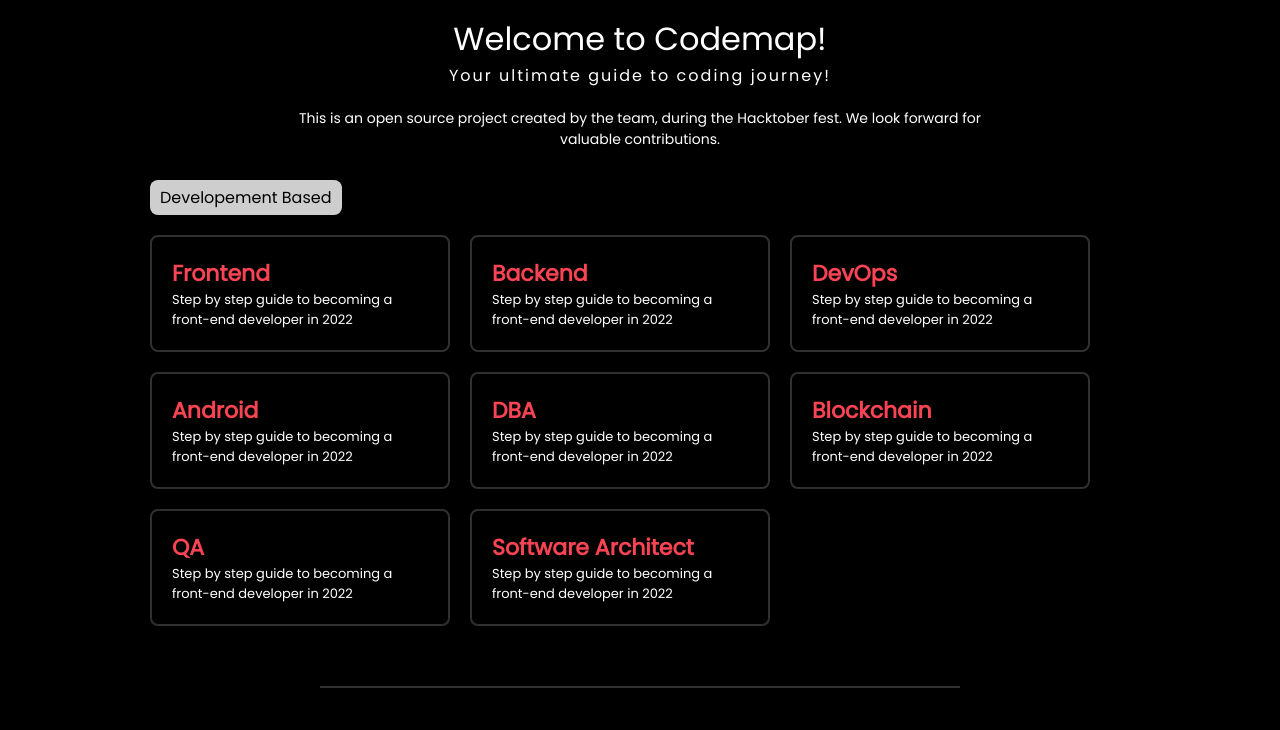
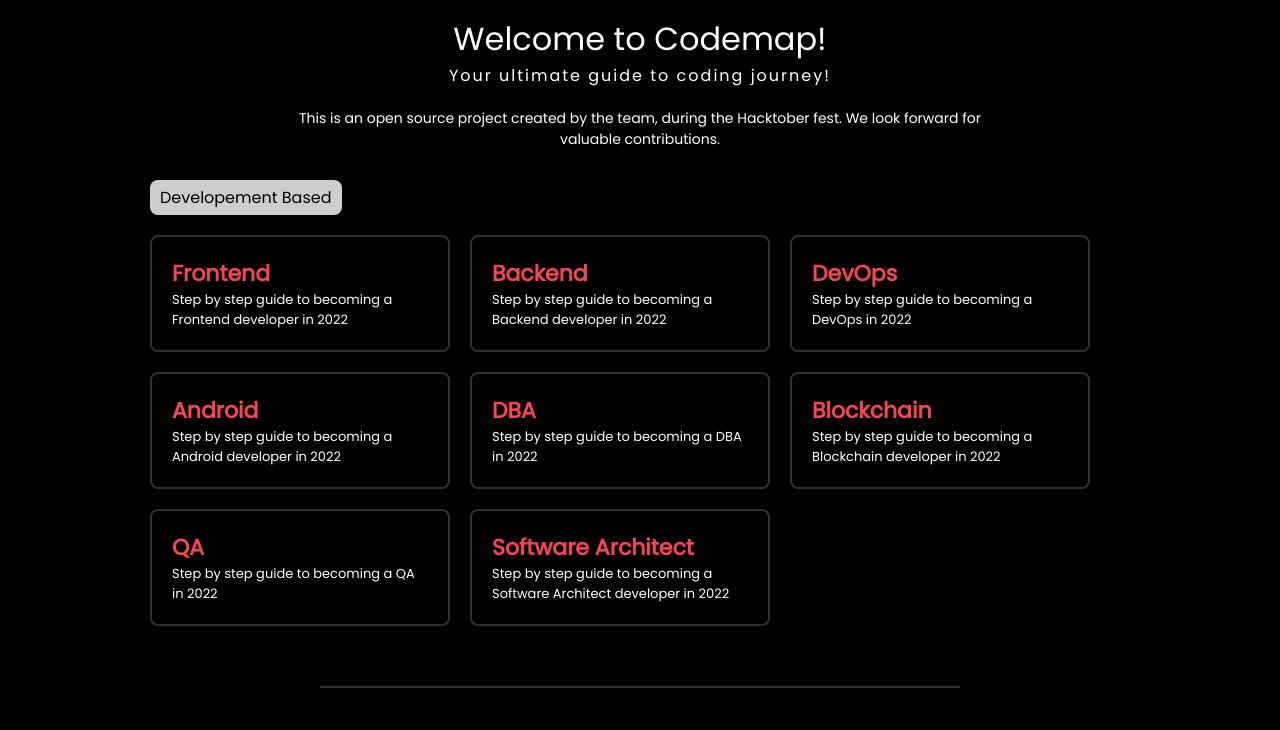
Before and after one commit to HardikShah563/CodeMap, a plain HTML site: page index.html in a window 1280 px wide. Shown: the part 70-800 px from the top of the page. Drawn offline with Linux system fonts and the light colour scheme.

Commit message:
changed names in paragraph inside skill div

```diff
--- a/index.html
+++ b/index.html
@@ -48,49 +48,49 @@
             <a class="skill" href="./pages/frontend/frontend.html" target="_blank">
                 <div>
                     <h1 class="skill-header">Frontend</h1>
-                    <p class="skill-para">Step by step guide to becoming a front-end developer in 2022</p>
+                    <p class="skill-para">Step by step guide to becoming a Frontend developer in 2022</p>
                 </div>
             </a>
             <a class="skill" href="#" target="_blank">
                 <div>
                     <h1 class="skill-header">Backend</h1>
-                    <p class="skill-para">Step by step guide to becoming a front-end developer in 2022</p>
+                    <p class="skill-para">Step by step guide to becoming a Backend developer in 2022</p>
                 </div>
             </a>
             <a class="skill" href="#" target="_blank">
                 <div>
                     <h1 class="skill-header">DevOps</h1>
-                    <p class="skill-para">Step by step guide to becoming a front-end developer in 2022</p>
+                    <p class="skill-para">Step by step guide to becoming a DevOps in 2022</p>
                 </div>
             </a>
             <a class="skill" href="#" target="_blank">
                 <div>
                     <h1 class="skill-header">Android</h1>
-                    <p class="skill-para">Step by step guide to becoming a front-end developer in 2022</p>
+                    <p class="skill-para">Step by step guide to becoming a Android developer in 2022</p>
                 </div>
             </a>
             <a class="skill" href="#" target="_blank">
                 <div>
                     <h1 class="skill-header">DBA</h1>
-                    <p class="skill-para">Step by step guide to becoming a front-end developer in 2022</p>
+                    <p class="skill-para">Step by step guide to becoming a DBA in 2022</p>
                 </div>
             </a>
             <a class="skill" href="#" target="_blank">
                 <div>
                     <h1 class="skill-header">Blockchain</h1>
-                    <p class="skill-para">Step by step guide to becoming a front-end developer in 2022</p>
+                    <p class="skill-para">Step by step guide to becoming a Blockchain developer in 2022</p>
                 </div>
             </a>
             <a class="skill" href="#" target="_blank">
                 <div>
                     <h1 class="skill-header">QA</h1>
-                    <p class="skill-para">Step by step guide to becoming a front-end developer in 2022</p>
+                    <p class="skill-para">Step by step guide to becoming a QA in 2022</p>
                 </div>
             </a>
             <a class="skill" href="#" target="_blank">
                 <div>
                     <h1 class="skill-header">Software Architect</h1>
-                    <p class="skill-para">Step by step guide to becoming a front-end developer in 2022</p>
+                    <p class="skill-para">Step by step guide to becoming a Software Architect developer in 2022</p>
                 </div>
             </a>
         </div>
```
